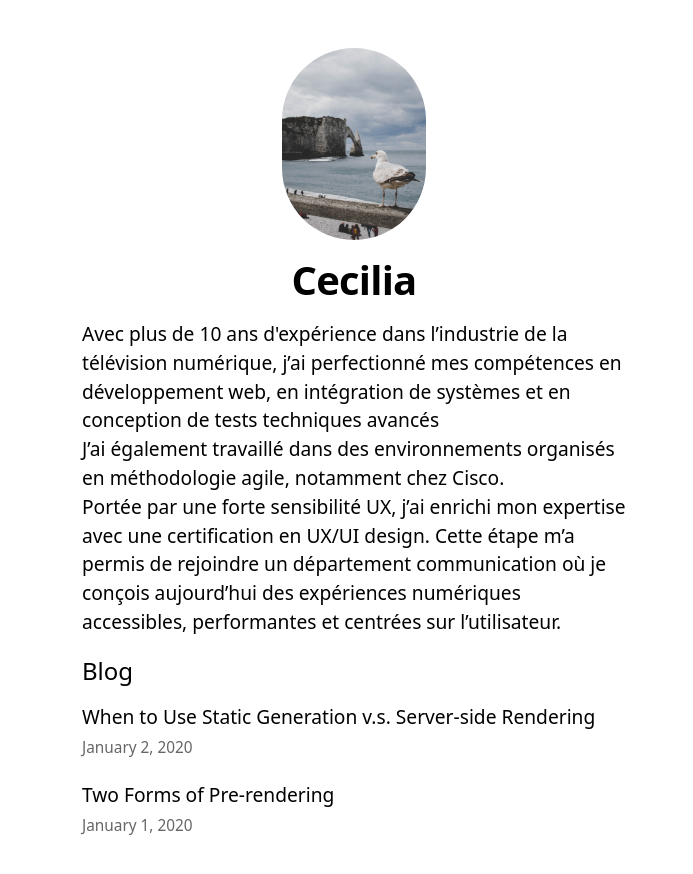
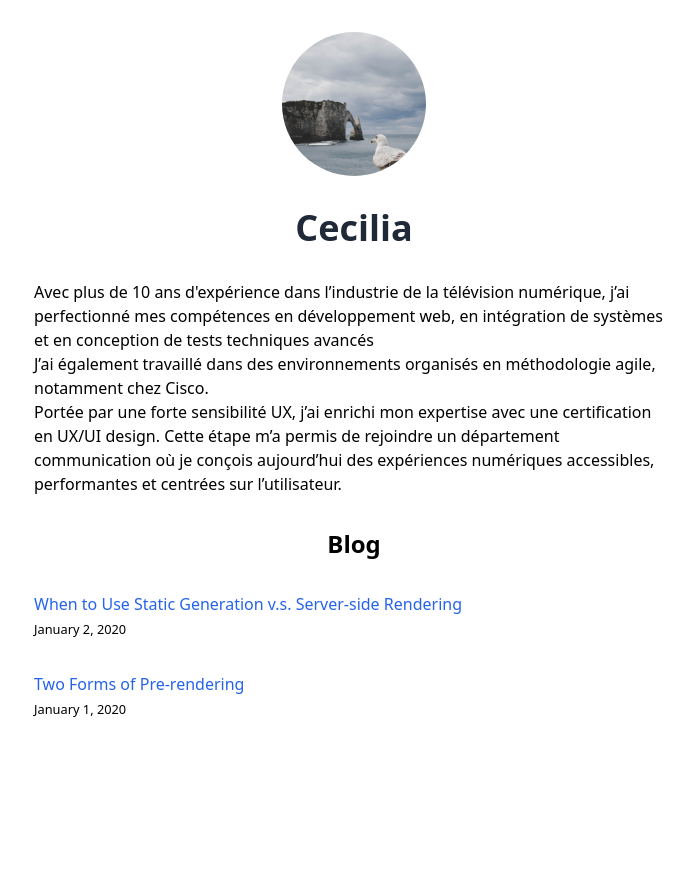
Before and after one commit to cmartinezBoada/next-blog-withTailwindcss, a Next.js app: page / in a window 1280 px wide. Shown: the top 874 px of the page, without its empty margins (286-979 px from the left). After the commit the page ends 800 px from the top, so only its background shows below. Built offline with nearby package versions, Linux system fonts and the light colour scheme.

Commit message:
Add tailwindcss instead of style modules

```diff
--- a/components/layout.js
+++ b/components/layout.js
@@ -1,7 +1,7 @@
 import Head from 'next/head';
 import Image from 'next/image';
-import styles from './layout.module.css';
-import utilStyles from '../styles/utils.module.css';
+//import styles from './layout.module.css';
+//import utilStyles from '../styles/utils.module.css';
 import Link from 'next/link';
 
 const name = 'Cecilia';
@@ -9,7 +9,7 @@ export const siteTitle = 'Next.js Sample Website';
 
 export default function Layout({ children, home }) {
   return (
-	<div className={styles.container}>
+	<div className='mx-auto w-1/2 ' >
 	  <Head>
 		<link rel="icon" href="/favicon.ico" />
 		<meta
@@ -25,36 +25,42 @@ export default function Layout({ children, home }) {
 		<meta name="og:title" content={siteTitle} />
 		<meta name="twitter:card" content="summary_large_image" />
 	  </Head>
-	  <header className={styles.header}>
+	  <header className="">
 		{home ? (
 		  <>
+		  	<div className="flex mt-8 justify-center">
+			  <div className="w-[144px] h-[144px] rounded-full overflow-hidden">
 			<Image
 			  priority
 			  src="/images/profile.jpg"
-			  className={utilStyles.borderCircle}
 			  height={144}
 			  width={144}
 			  alt={name}
 			/>
-			<h1 className={utilStyles.heading2Xl}>{name}</h1>
+			  </div>
+			  </div>
+			<h1 className="text-4xl text-center mt-8 font-bold text-gray-800">{name}</h1>
 		  </>
 		) : (
 		  <>
 			<Link href="/">
 			  <a>
+			  	<div className="flex mt-8 justify-center">
+				  <div className="w-[108px] h-[108px] rounded-full overflow-hidden">
 				<Image
 				  priority
 				  src="/images/profile.jpg"
-				  className={utilStyles.borderCircle}
 				  height={108}
 				  width={108}
 				  alt={name}
 				/>
+				  </div>
+				  </div>
 			  </a>
 			</Link>
-			<h2 className={utilStyles.headingLg}>
+			<h2 >
 			  <Link href="/">
-				<a className={utilStyles.colorInherit}>{name}</a>
+				<a >{name}</a>
 			  </Link>
 			</h2>
 		  </>
@@ -62,7 +68,7 @@ export default function Layout({ children, home }) {
 	  </header>
 	  <main>{children}</main>
 	  {!home && (
-		<div className={styles.backToHome}>
+		<div>
 		  <Link href="/">
 			<a>← Back to home</a>
 		  </Link>
--- a/pages/index.js
+++ b/pages/index.js
@@ -1,6 +1,6 @@
 import Head from 'next/head'
 import Layout, { siteTitle } from '../components/layout'
-import utilStyles from '../styles/utils.module.css'
+//import utilStyles from '../styles/utils.module.css'
 import { getSortedPostsData } from '../lib/posts'
 import Link from 'next/link'
 import Date from '../components/date'
@@ -11,20 +11,20 @@ export default function Home({ allPostsData }) {
       <Head>
         <title>{siteTitle}</title>
       </Head>
-      <section className={utilStyles.headingMd}>
-        <p>Avec plus de 10 ans d'expérience dans l’industrie de la télévision numérique, j’ai perfectionné mes compétences en développement web, en intégration de systèmes et en conception de tests techniques avancés</p>
+      <section>
+        <p className='mt-8'>Avec plus de 10 ans d'expérience dans l’industrie de la télévision numérique, j’ai perfectionné mes compétences en développement web, en intégration de systèmes et en conception de tests techniques avancés</p>
 <p>J’ai également travaillé dans des environnements organisés en méthodologie agile, notamment chez Cisco.</p>
 <p>Portée par une forte sensibilité UX, j’ai enrichi mon expertise avec une certification en UX/UI design. Cette étape m’a permis de rejoindre un département communication où je conçois aujourd’hui des expériences numériques accessibles, performantes et centrées sur l’utilisateur.</p>
 
       </section>
-      <section className={`${utilStyles.headingMd} ${utilStyles.padding1px}`}>
-        <h2 className={utilStyles.headingLg}>Blog</h2>
-        <ul className={utilStyles.list}>
+      <section >
+        <h2 className="text-2xl font-black text-center mt-8">Blog</h2>
+        <ul>
           {allPostsData.map(({ id, date, title }) => (
-            <li className={utilStyles.listItem} key={id}>
-              <Link href={`/posts/${id}`}>{title}</Link>
+            <li className="mt-8" key={id}>
+              <Link className=" text-blue-600 hover:text-blue-800" href={`/posts/${id}`}>{title}</Link>
               <br />
-              <small className={utilStyles.lightText}>
+              <small >
                 <Date dateString={date} />
               </small>
             </li>
```
